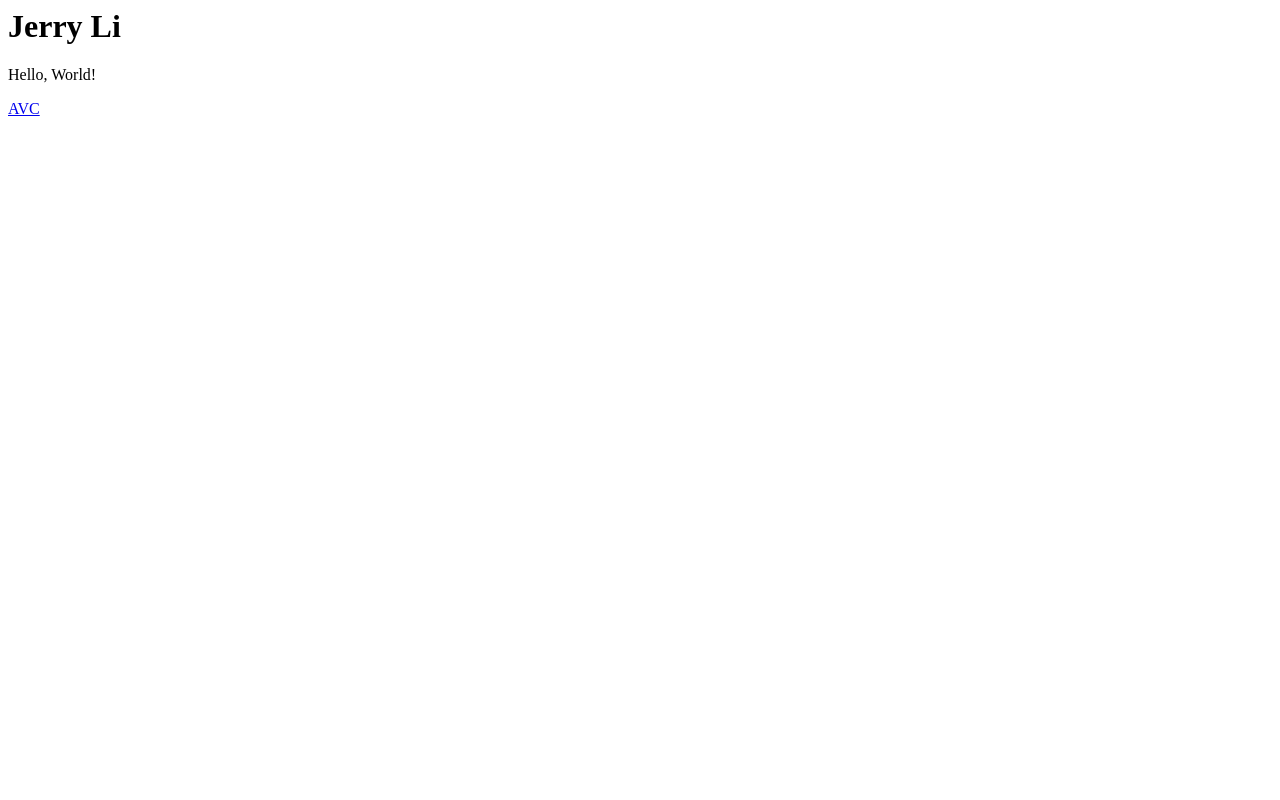
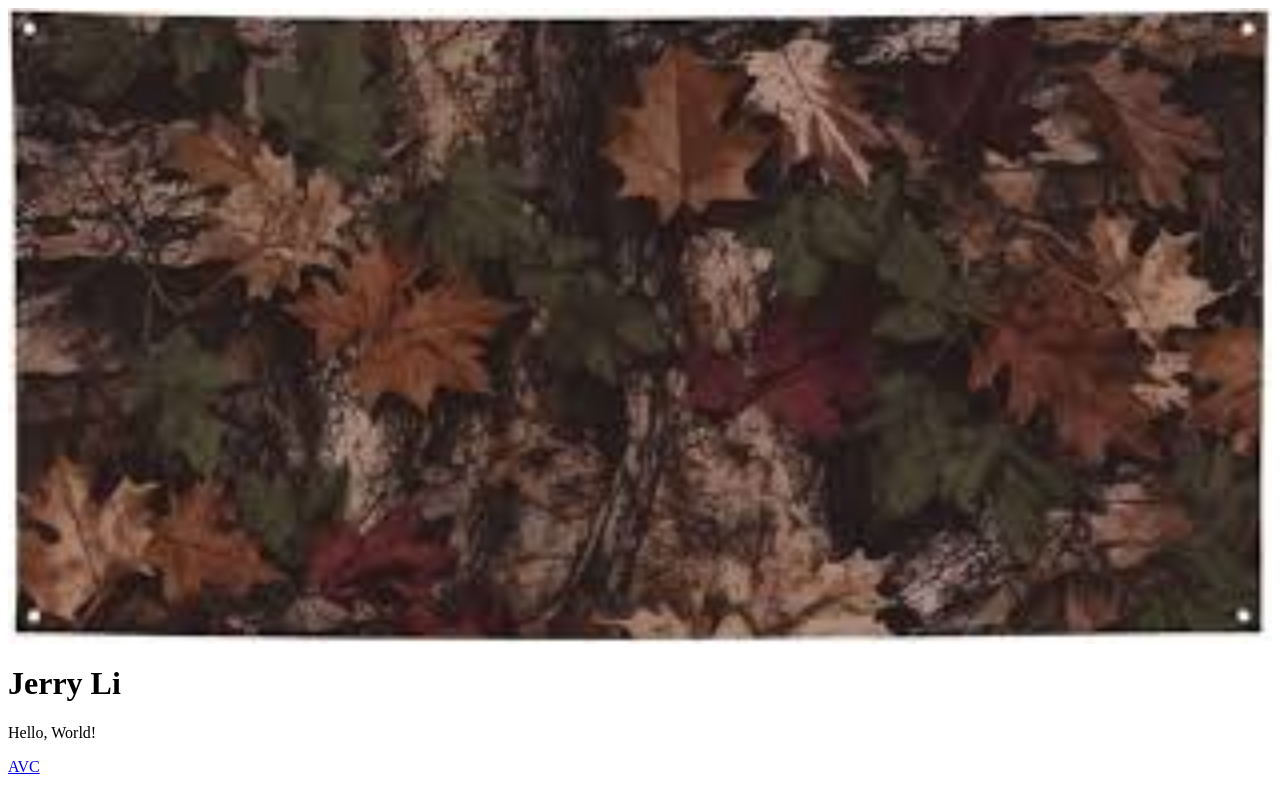
Before and after one commit to KathysMacGit/KathysMacGit.github.io, a plain HTML site: page index.html in a window 1280 px wide. Drawn offline with Linux system fonts and the light colour scheme.

Commit message:
Add banner image

```diff
--- a/index.html
+++ b/index.html
@@ -1,3 +1,7 @@
+<img src="images/banner.jpeg" style="width:100%;">
+
+
+
 <h1>Jerry Li</h1>
 <p>Hello, World!</p>
 <a href="https://avc.edu">AVC</a>
```
Also changed, not shown: images/banner.jpeg (added).
